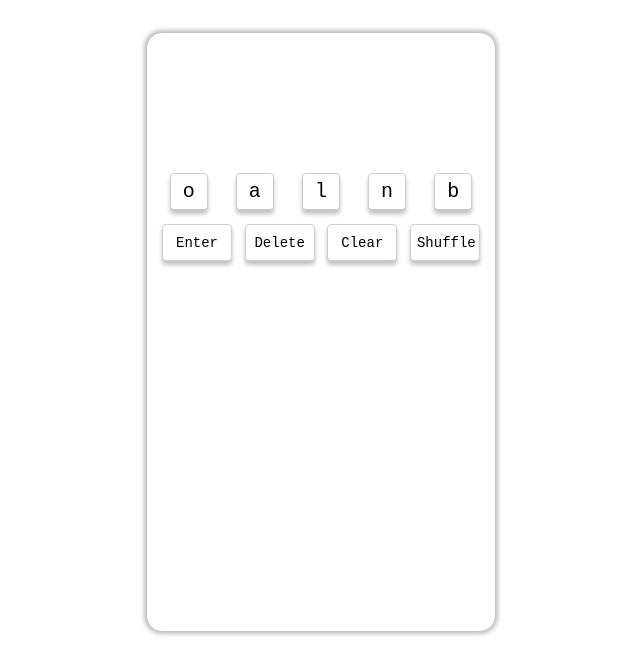
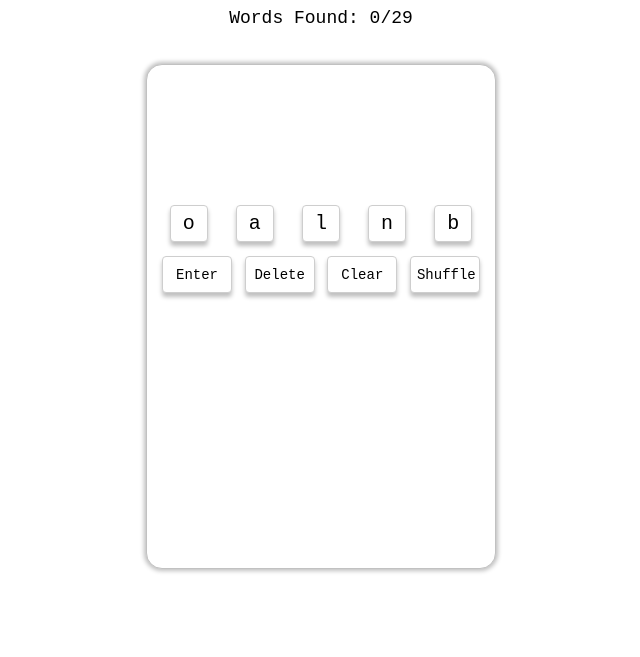
Before and after one commit to JohnCampi/word-game, a plain HTML site: page index.html in a window 1280 px wide. Shown: the part 143-800 px from the top of the page, without its empty margins (319-959 px from the left). Drawn offline with Linux system fonts and the light colour scheme.

Commit message:
Update style.css

```diff
--- a/style.css
+++ b/style.css
@@ -13,8 +13,9 @@ body{
 #bodyDiv{
     box-sizing: border-box;
     margin: 0;
+    margin-top: 2em;
     padding: 0;
-    height: auto;
+    height: 85vh;
     width: auto;
     display: flex;
     flex-direction: column;
```
